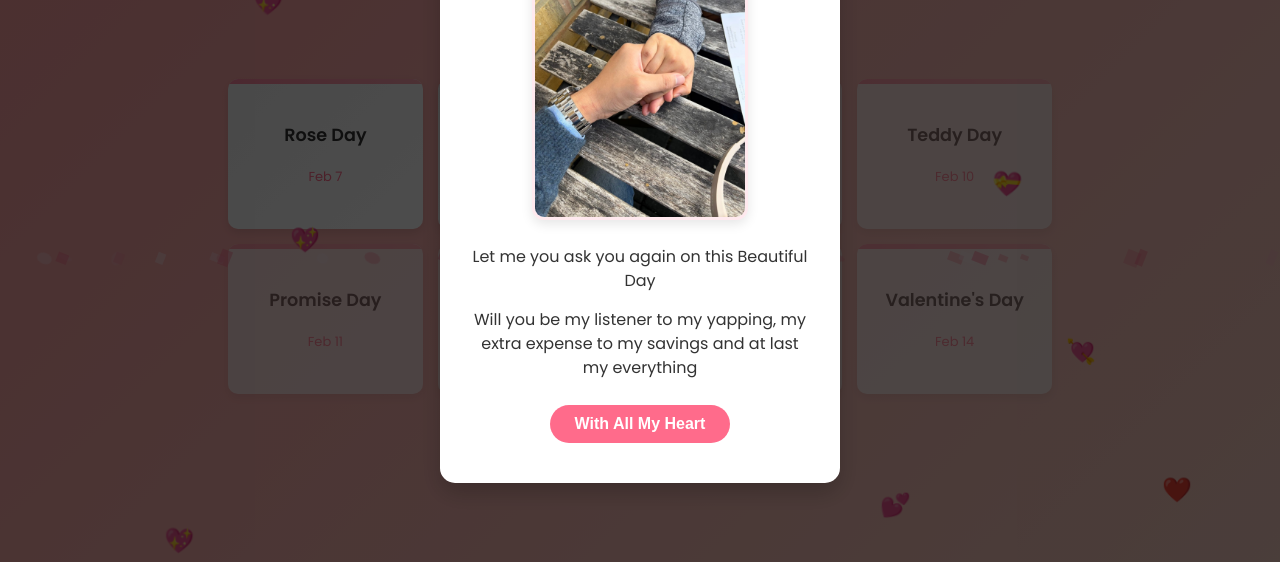
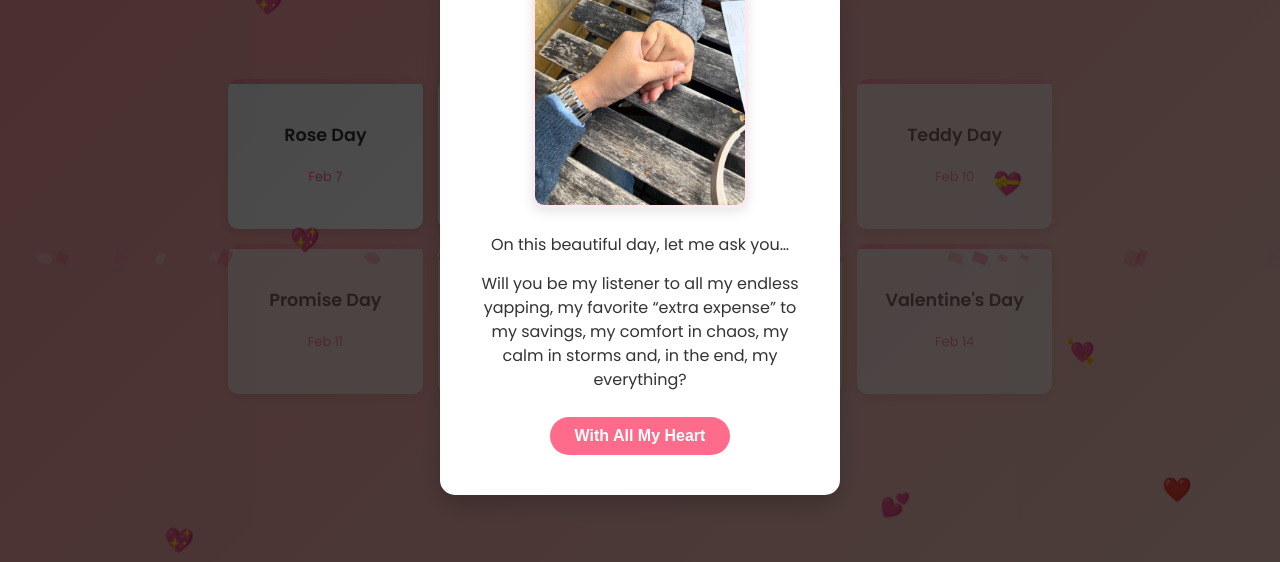
Before and after one commit to Dinesh-Lopchan/Valentine, a website built with Vite: page index.html in a window 1280 px wide. Both pictures are taken after a click on the button "Yes! ❤️". Shown: the part 238-800 px from the top of the page. Built offline with nearby package versions, Linux system fonts and the light colour scheme.

Commit message:
Update Valentine's Day message and fix typos

```diff
--- a/index.html
+++ b/index.html
@@ -458,8 +458,11 @@
         <div class="modal-content">
             <h2>💍 Propose Day 💍</h2>
             <img src="assets/images/propose.jpeg" alt="Propose Day" class="modal-image">
-            <p class="first-paragraph">Let me you ask you again on this Beautiful Day</p>
-            <p>Will you be my listener to my yapping, my extra expense to my savings and at last my everything</p>
+            <p class="first-paragraph">On this beautiful day, let me ask you…</p>
+            <p>Will you be my listener to all my endless yapping,
+my favorite “extra expense” to my savings,
+my comfort in chaos, my calm in storms
+and, in the end, my everything?</p>
             <button class="btn btn-yes" onclick="closeModal('proposeDayModal')">With All My Heart</button>
         </div>
     </div>
```
